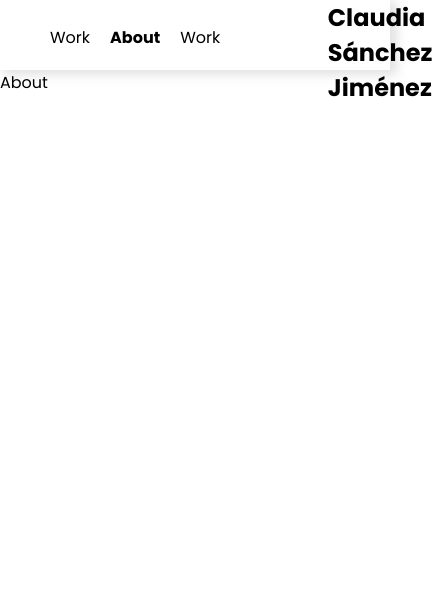
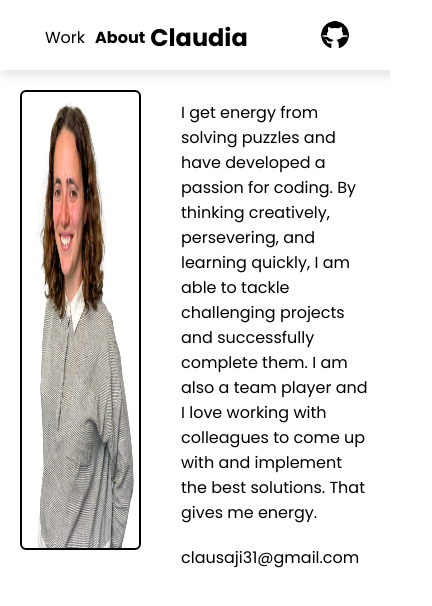
Before and after one commit to klaw94/portfolio, a React (Vite) app: page /about in a window 390 px wide. Shown: the top 606 px of the page, 432 px wide, since content can reach past the window. Built offline with nearby package versions, Linux system fonts and the light colour scheme; the HTML template or start-up script is replaced by a standard one.

Commit message:
last version with texts

```diff
--- a/src/App.jsx
+++ b/src/App.jsx
@@ -21,6 +21,7 @@ function App() {
       <Routes>
         <Route path="/about" element={<About />} />
         <Route path="/projects/*" element={<ProjectsRoutes />} />
+        <Route path="/" element={<Work />} />
         {/* <Route path="/books/*" element={<ContactDetails />}></Route> */}
         {/* <Route path="*" element={<NotFound />} /> */}
       </Routes>
--- /dev/null
+++ b/src/components/About.css
@@ -0,0 +1,39 @@
+.aboutPage {
+  display: flex;
+  justify-content: center;
+}
+
+.aboutPage img {
+  margin-left: 200px;
+  margin-top: 70px;
+  border: 2px solid black;
+  border-radius: 6px;
+}
+
+.aboutPage p {
+  margin-top: 100px;
+  margin-left: 100px;
+  margin-right: 200px;
+}
+
+.aboutPage span {
+  margin-top: 100px;
+  margin-left: 100px;
+  margin-right: 200px;
+}
+
+@media only screen and (max-width: 700px) {
+  .aboutPage img {
+    margin: 20px;
+    min-width: 30%;
+  }
+
+  .aboutPage p {
+    margin: 20px;
+    margin-top: 30px;
+  }
+  .aboutPage span {
+    margin: 20px;
+    margin-top: 20px;
+  }
+}
--- a/src/components/About.jsx
+++ b/src/components/About.jsx
@@ -1,5 +1,22 @@
 import React from "react";
+import myself from "../assets/myself.png";
+import "./About.css";
 
 export default function About() {
-  return <div>About</div>;
+  return (
+    <div className="aboutPage">
+      <img src={myself} />
+      <div>
+        <p>
+          I get energy from solving puzzles and have developed a passion for
+          coding. By thinking creatively, persevering, and learning quickly, I
+          am able to tackle challenging projects and successfully complete them.
+          I am also a team player and I love working with colleagues to come up
+          with and implement the best solutions. That gives me energy.
+        </p>
+
+        <span>clausaji31@gmail.com</span>
+      </div>
+    </div>
+  );
 }
--- a/src/components/Header.css
+++ b/src/components/Header.css
@@ -7,7 +7,7 @@
 }
 
 .navbar h1 {
-  margin-left: 25%;
+  margin-left: 30%;
 }
 
 .navLink {
@@ -21,7 +21,6 @@
 }
 
 .navbar ul {
-  left: 10px;
   display: flex;
   list-style: none;
   margin-top: 25px;
@@ -32,8 +31,25 @@
   margin-right: 10px;
 }
 
-@media only screen and (max-width: 700px) {
-  h1 {
-    margin: auto;
+.headerLogo {
+  margin-left: auto;
+  margin-right: 40px;
+}
+
+.headerLogo img {
+  margin-right: 0;
+  width: 30px;
+  margin-top: 20px;
+}
+
+@media only screen and (max-width: 800px) {
+  .navbar h1 {
+    overflow: hidden;
+    margin-left: 0px;
+  }
+
+  .navbar li {
+    margin-left: 5px;
+    margin-right: 5px;
   }
 }
--- a/src/components/Header.jsx
+++ b/src/components/Header.jsx
@@ -1,13 +1,7 @@
 import React from "react";
 import "./Header.css";
-import {
-  Routes,
-  Route,
-  Link,
-  useRoutes,
-  NavLink,
-  useLocation,
-} from "react-router-dom";
+import { NavLink } from "react-router-dom";
+import github from "../assets/github.png";
 
 export default function Header() {
   return (
@@ -36,20 +30,16 @@ export default function Header() {
               About
             </NavLink>
           </li>
-          <li>
-            <NavLink
-              className="navLink"
-              style={({ isActive }) => {
-                return isActive ? { fontWeight: 700 } : {};
-              }}
-              to="/projects"
-            >
-              Work
-            </NavLink>
-          </li>
         </ul>
       </div>
       <h1>Claudia Sánchez Jiménez</h1>
+      <a
+        href="https://github.com/klaw94"
+        target="_blank"
+        className="headerLogo"
+      >
+        <img src={github} />
+      </a>
     </nav>
   );
 }
--- a/src/components/ProjectPage.css
+++ b/src/components/ProjectPage.css
@@ -11,3 +11,30 @@
 .languagesDiv {
   font-size: 13px;
 }
+
+.projectPage p {
+  text-align: center;
+  font-size: 16px;
+  margin-top: 40px;
+  margin-left: 70px;
+  margin-right: 70px;
+}
+
+.linksDiv {
+  text-align: center;
+
+  display: flex;
+  margin-top: 40px;
+  flex-direction: column;
+}
+
+.spanLink {
+  font-size: 14px;
+}
+
+.spanRepo {
+  font-size: 14px;
+
+  margin-top: 10px;
+  margin-bottom: 10px;
+}
--- a/src/components/ProjectPage.jsx
+++ b/src/components/ProjectPage.jsx
@@ -32,12 +32,15 @@ export default function ProjectPage(props) {
   );
 
   return (
+    <>
       <div className="projectPage">
         <h1>{project.title}</h1>
         <img src={`../../${project.photo}`} />
         <p>{project.description}</p>
+      </div>
+      <div className="linksDiv">
         {project.link && (
-        <span>
+          <span className="spanLink">
             Check it out:{" "}
             <a href={project.link} target="_blank">
               Click Here
@@ -45,8 +48,11 @@ export default function ProjectPage(props) {
           </span>
         )}
 
-      {project.githubRepo && <span>Check out the code: {visualRepo}</span>}
+        {project.githubRepo && (
+          <span className="spanRepo">Check out the code: {visualRepo}</span>
+        )}
         <div className="languagesDiv">{visualLanguages}</div>
       </div>
+    </>
   );
 }
```
Also changed, not shown: src/assets/github.png (added), src/assets/myself.png (added). Lines whose indentation alone changed are shown as unchanged.
